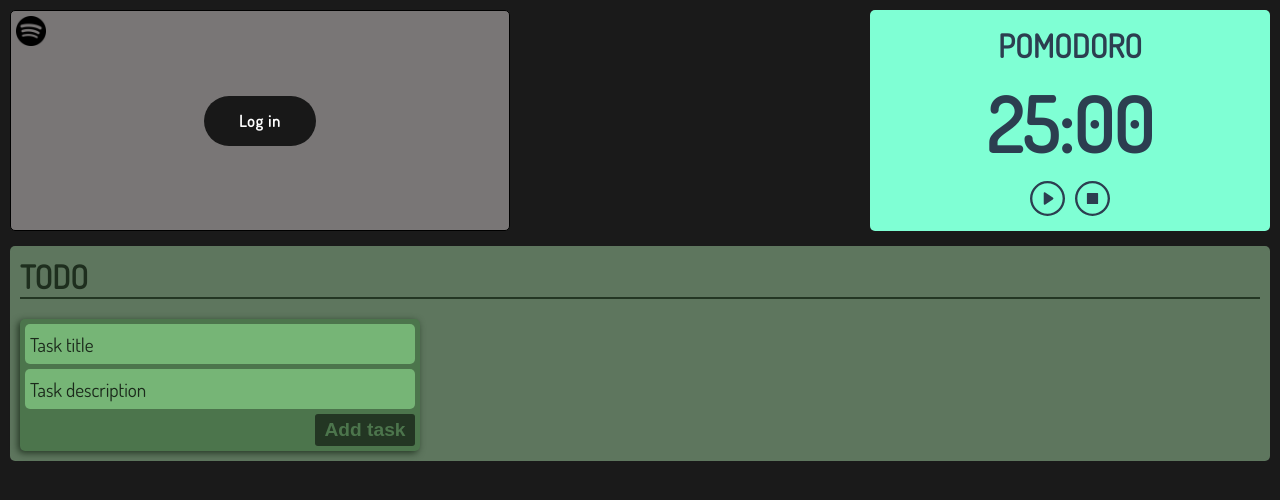
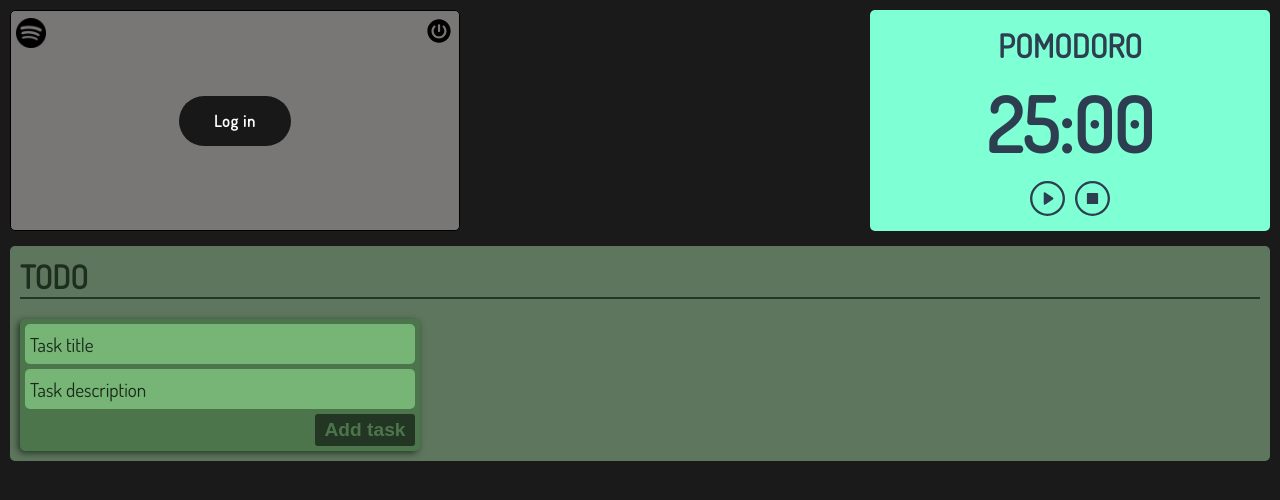
Before and after one commit to JaviVA93/workboard-VUE3, a Vue app: page / in a window 1280 px wide. Shown: the top 500 px of the page. Built offline with nearby package versions, Linux system fonts and the light colour scheme.

Commit message:
logout behavior

```diff
--- a/src/App.vue
+++ b/src/App.vue
@@ -18,6 +18,12 @@ import ToDo from "./components/ToDo/ToDo.vue";
 
 <style>
 @import url('https://fonts.googleapis.com/css2?family=Dosis&display=swap');
+
+@media screen and (max-width: 800px) {
+  .firt-row-components {
+    flex-direction: column;
+  }
+}
 
 * {
   margin: 0;
@@ -47,6 +53,7 @@ body {
   display: flex;
   justify-content: space-between;
   margin-bottom: 15px;
+  gap: 15px;
 }
 
 .content {
--- /dev/null
+++ b/src/components/Assets/SvgOffButton.vue
@@ -0,0 +1,13 @@
+<template>
+    <svg enable-background="new 0 0 64 64" id="off_btn_svg" version="1.1" viewBox="0 0 64 64"
+        xml:space="preserve" xmlns="http://www.w3.org/2000/svg" xmlns:xlink="http://www.w3.org/1999/xlink">
+        <path
+            d="M56.826,32C56.826,18.311,45.689,7.174,32,7.174S7.174,18.311,7.174,32S18.311,56.826,32,56.826S56.826,45.689,56.826,32z
+            M34.437,31.962c0,1.301-1.054,2.356-2.356,2.356c-1.301,0-2.356-1.055-2.356-2.356V19.709c0-1.301,1.055-2.356,2.356-2.356
+            c1.301,0,2.356,1.054,2.356,2.356V31.962z M48.031,32.041c0,8.839-7.191,16.03-16.031,16.03s-16.031-7.191-16.031-16.03
+            c0-4.285,1.669-8.313,4.701-11.34c0.46-0.46,1.062-0.689,1.665-0.689s1.207,0.23,1.667,0.691c0.92,0.921,0.919,2.412-0.002,3.332
+            c-2.139,2.138-3.318,4.981-3.318,8.006c0,6.24,5.077,11.317,11.318,11.317s11.318-5.077,11.318-11.317
+            c0-3.023-1.176-5.865-3.314-8.003c-0.92-0.921-0.919-2.412,0.001-3.333c0.921-0.921,2.412-0.919,3.333,0.001
+            C46.364,23.734,48.031,27.76,48.031,32.041z" />
+    </svg>
+</template>
--- a/src/components/Spotify.vue
+++ b/src/components/Spotify.vue
@@ -9,11 +9,13 @@ import SvgPlayButton from './assets/SvgPlayButton.vue';
 import SvgPauseButton from './assets/SvgPauseButton.vue';
 import SvgBackButton from './assets/SvgBackButton.vue';
 import SvgNextButton from './assets/SvgNextButton.vue';
+import SvgOffButton from './assets/SvgOffButton.vue';
 import VinilImg from '../assets/vinilo.png';
 
 
 const player_wrapper = ref<HTMLDivElement | null>(null),
     login_btn = ref<HTMLButtonElement | null>(null),
+    logout_btn = ref<HTMLButtonElement | null>(null),
     error_msg = ref<HTMLSpanElement | null>(null),
     player_song_name = ref<HTMLElement | null>(null),
     player_artis = ref<HTMLElement | null>(null),
@@ -25,7 +27,7 @@ const player_wrapper = ref<HTMLDivElement | null>(null),
     pause_btn_svg = ref<any>(null);
 let is_paused = true;
 
-function hadleVisibilityChange() {
+function handleVisibilityChange() {
     if (document.visibilityState === "hidden")
         stopPrintingCurrentPlayingDataLoop();
     else
@@ -51,9 +53,20 @@ async function checkSpotifyAuthorizationCode() {
         }
         window.localStorage.setItem('spotify_token', JSON.stringify(req_at));
         login_btn.value?.classList.add('hidden');
+        logout_btn.value?.classList.remove('hidden');
         player_wrapper.value?.classList.remove('hidden');
         startPrintCurrentPlayingDataLoop();
     }
+}
+
+function logout() {
+    window.localStorage.removeItem('spotify_token');
+
+    stopPrintingCurrentPlayingDataLoop();
+
+    login_btn.value?.classList.remove('hidden');
+    logout_btn.value?.classList.add('hidden');
+    player_wrapper.value?.classList.add('hidden');
 }
 
 async function playPauseTrack() {
@@ -107,6 +120,8 @@ function stopPrintingCurrentPlayingDataLoop() {
 }
 
 async function updatePlaybackStateData() {
+    if (!window.localStorage.spotify_token) return;
+
     let token = JSON.parse(window.localStorage.spotify_token).access_token;
     let playback_state_data = await getPlaybackState(token);
     window.spotifyData = window.spotifyData || {};
@@ -175,8 +190,9 @@ onMounted(() => {
         checkSpotifyAuthorizationCode();
     else {
         startPrintCurrentPlayingDataLoop();
-        document.addEventListener('visibilitychange', hadleVisibilityChange);
+        document.addEventListener('visibilitychange', handleVisibilityChange);
         login_btn.value?.classList.add('hidden');
+        logout_btn.value?.classList.remove('hidden');
         player_wrapper.value?.classList.remove('hidden');
     }
 });
@@ -186,9 +202,12 @@ onMounted(() => {
 
 <template>
     <div class="spotify-card">
-        <div class="top-left">
-            <img class="spotify-logo" src="../assets/spotify_icon.png" alt="Spotify logo"/>
+        <div class="top">
+            <img class="spotify-logo" src="../assets/spotify_icon.png" alt="Spotify logo" />
             <span class="error-msg hidden" ref="error_msg">Playback not available or active</span>
+            <button class="spotify-logout-btn" @click="logout" ref="logout_btn">
+                <SvgOffButton />
+            </button>
         </div>
         <button class="spotify-login-btn" @click="redirectAuthorizedURL" ref="login_btn">Log in</button>
         <div class="player hidden" ref="player_wrapper">
@@ -220,39 +239,42 @@ onMounted(() => {
 }
 
 .spotify-card {
+    display: flex;
+    flex-direction: column;
     font-family: 'Dosis', sans-serif !important;
-    display: flex;
-    align-items: center;
-    justify-content: center;
     background-color: rgb(121, 118, 118);
-    width: 500px;
+    width: 450px;
     min-height: 200px;
     position: relative;
     border-radius: 5px;
     color: #000000;
     border: 1px solid #000000;
+    padding: 5px;
 }
 
-.top-left {
-    position: absolute;
-    top: 5px;
-    left: 5px;
-
+.top {
     display: flex;
     align-items: center;
     gap: 5px;
+}
+
+.bottom {
+    display: flex;
+    align-items: flex-start;
+    margin-top: auto;
 }
 
 .spotify-logo {
     width: 30px;
 }
 
-.error-msg {
-
-}
-
 .spotify-login-btn {
     all: unset;
+
+    position: absolute;
+    left: 50%;
+    top: 50%;
+    transform: translate(-50%, -50%);
 
     background-color: #181818;
     color: white;
@@ -272,11 +294,25 @@ onMounted(() => {
     outline-offset: 1px;
 }
 
+.spotify-logout-btn {
+    all: unset;
+    margin-left: auto;
+    width: 30px;
+}
+
+.spotify-logout-btn:focus svg{
+    fill: #3d3d3d;
+}
+
 .player {
     display: flex;
     align-items: center;
-    margin-left: 40px;
-    width: 100%;
+    gap: 40px;
+    width: fit-content;
+
+    position: relative;
+    left: 50%;
+    transform: translateX(-50%);
 }
 
 .player_left {
@@ -295,8 +331,6 @@ onMounted(() => {
 .player-track-img {
     width: 150px;
     height: auto;
-    margin-left: auto;
-    margin-right: 50px;
     box-shadow: #000000 0px 0px 5px;
     border-radius: 10px;
 }
```
